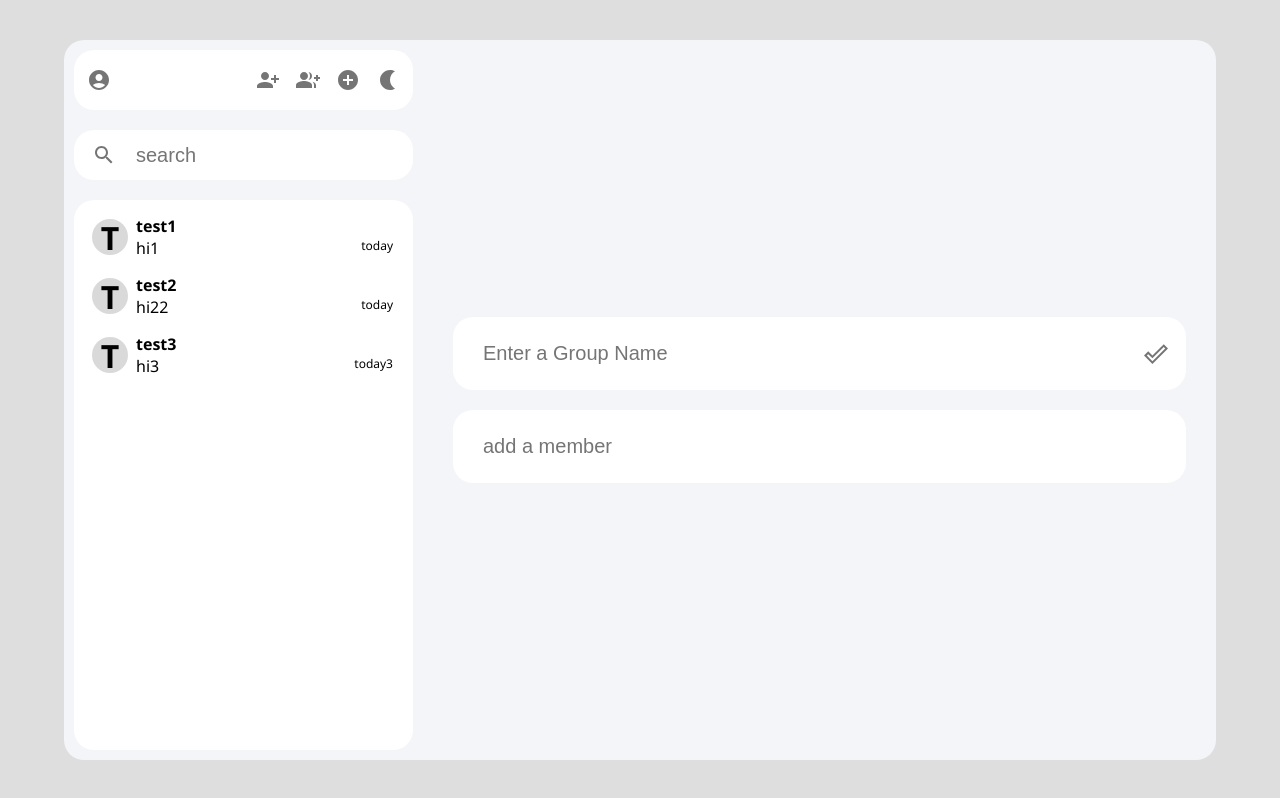
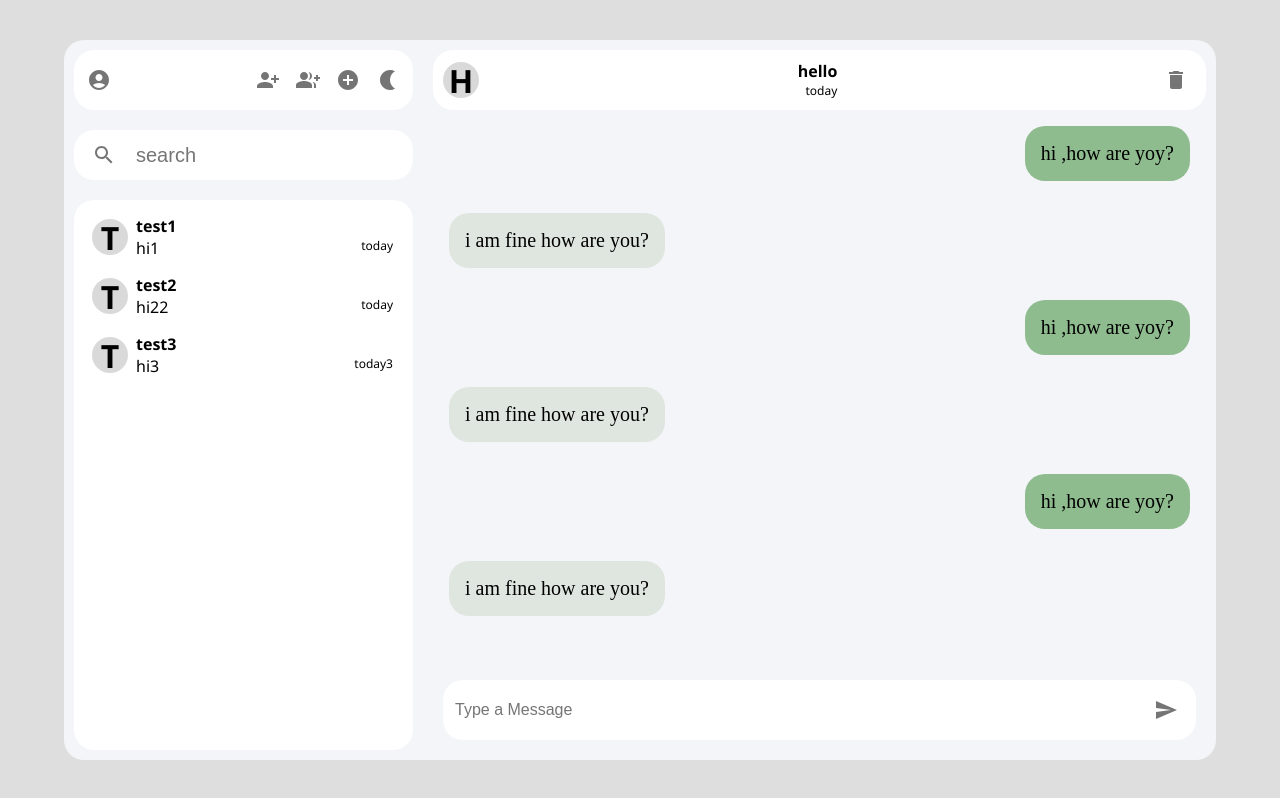
Before and after one commit to Sathishramesh1/chat-app-frontend, a React (Vite) app in the folder chat-app/: page /app/chat in a window 1280 px wide. Built offline with nearby package versions, Linux system fonts and the light colour scheme.

Commit message:
adding-routes

```diff
--- a/chat-app/package.json
+++ b/chat-app/package.json
@@ -16,7 +16,7 @@
     "@mui/material": "^5.15.7",
     "react": "^18.2.0",
     "react-dom": "^18.2.0",
-    "react-router-dom": "^6.21.3"
+    "react-router-dom": "^6.22.0"
   },
   "devDependencies": {
     "@types/react": "^18.2.43",
--- a/chat-app/src/App.jsx
+++ b/chat-app/src/App.jsx
@@ -1,8 +1,12 @@
 
 
+import { Route, Routes } from 'react-router-dom';
 import './App.css'
 import MainContainer from './Components/MainContainer';
 import SignIn from './Pages/Login';
+import Welcome from './Components/Welcome';
+import ChatArea from './Components/ChatArea';
+import CreateGroup from './Components/CreateGroup';
 
 function App() {
 
@@ -11,8 +15,18 @@ function App() {
     <>
     <div className='App' >
 
-    <MainContainer/>
+    {/* <MainContainer/> */}
     {/* <SignIn/> */}
+    <Routes>
+
+      <Route exact path='/' element={<SignIn/>}/>
+      <Route path='app' element={<MainContainer/>}>
+      <Route path='welcome' element={<Welcome/>}/>
+      <Route path='chat' element={<ChatArea/>}/>
+       <Route path='create-group' element={<CreateGroup/>}/>
+
+      </Route>
+    </Routes>
 
     </div>
 
--- a/chat-app/src/Components/ChatArea.jsx
+++ b/chat-app/src/Components/ChatArea.jsx
@@ -6,14 +6,20 @@ import { IconButton } from '@mui/material';
 import MessagefromSelf from './MessagefromSelf';
 import MessagetoOthers from './MessagetoOthers';
 
-function ChatArea({props}) {
+function ChatArea() {
+  const dummy={
+    name:"hello",
+      lastMessage:"hi1",
+      timeStamp:"today"
+
+  }
   return (
     <div className='chatarea-container'>
         <div className='chatheader-container'>
-          <p className='con-icon'>{props.name[0]}</p>
+          <p className='con-icon'>{dummy.name[0]}</p>
           <div className='header-text'>
-            <p className='con-title'>{props.name}</p>
-            <p className='con-timeStamp'>{props.timeStamp}</p>
+            <p className='con-title'>{dummy.name}</p>
+            <p className='con-timeStamp'>{dummy.timeStamp}</p>
           </div>
           <IconButton>
             <DeleteIcon/>
--- a/chat-app/src/Components/MainContainer.jsx
+++ b/chat-app/src/Components/MainContainer.jsx
@@ -5,19 +5,18 @@ import WorkArea from './WorkArea'
 import ChatArea from './ChatArea'
 import Welcome from './Welcome'
 import CreateGroup from './CreateGroup'
+import UserGroups from './UserGroups'
+import { Outlet } from 'react-router-dom'
 
 function MainContainer() {
-  const dummy={
-    name:"hello",
-      lastMessage:"hi1",
-      timeStamp:"today"
 
-  }
   return (
     <div className='main-container'>
         <SideBar/>
-       <CreateGroup/>
-        {/* <Welcome/>         */}
+        <Outlet/>
+        {/* <UserGroups/> */}
+       {/* <CreateGroup/> */}
+
         {/* <ChatArea props={dummy}/> */}
     </div>
   )
--- /dev/null
+++ b/chat-app/src/Components/UserGroups.jsx
@@ -0,0 +1,10 @@
+import React from 'react'
+import  './myStyles.css'
+
+function UserGroups() {
+  return (
+    <div className='user-group'>UserGroups</div>
+  )
+}
+
+export default UserGroups
--- a/chat-app/src/Components/myStyles.css
+++ b/chat-app/src/Components/myStyles.css
@@ -255,3 +255,9 @@ font-family: 'Segoe UI', Tahoma, Geneva, Verdana, sans-serif;
     background-color: white;
 
 }
+
+.user-group{
+  flex: 0.7;
+  background-color: greenyellow;
+
+}
--- a/chat-app/src/main.jsx
+++ b/chat-app/src/main.jsx
@@ -2,10 +2,12 @@ import React from 'react'
 import ReactDOM from 'react-dom/client'
 import App from './App.jsx'
 import './index.css'
-
+import { BrowserRouter } from 'react-router-dom'
 
 ReactDOM.createRoot(document.getElementById('root')).render(
   <React.StrictMode>
+  <BrowserRouter>
     <App />
+    </BrowserRouter>
   </React.StrictMode>,
 )
```
Also changed, not shown: chat-app/src/Services/apiServices.jsx (added), 1 other file (tests, documents, lock files or other folders).
